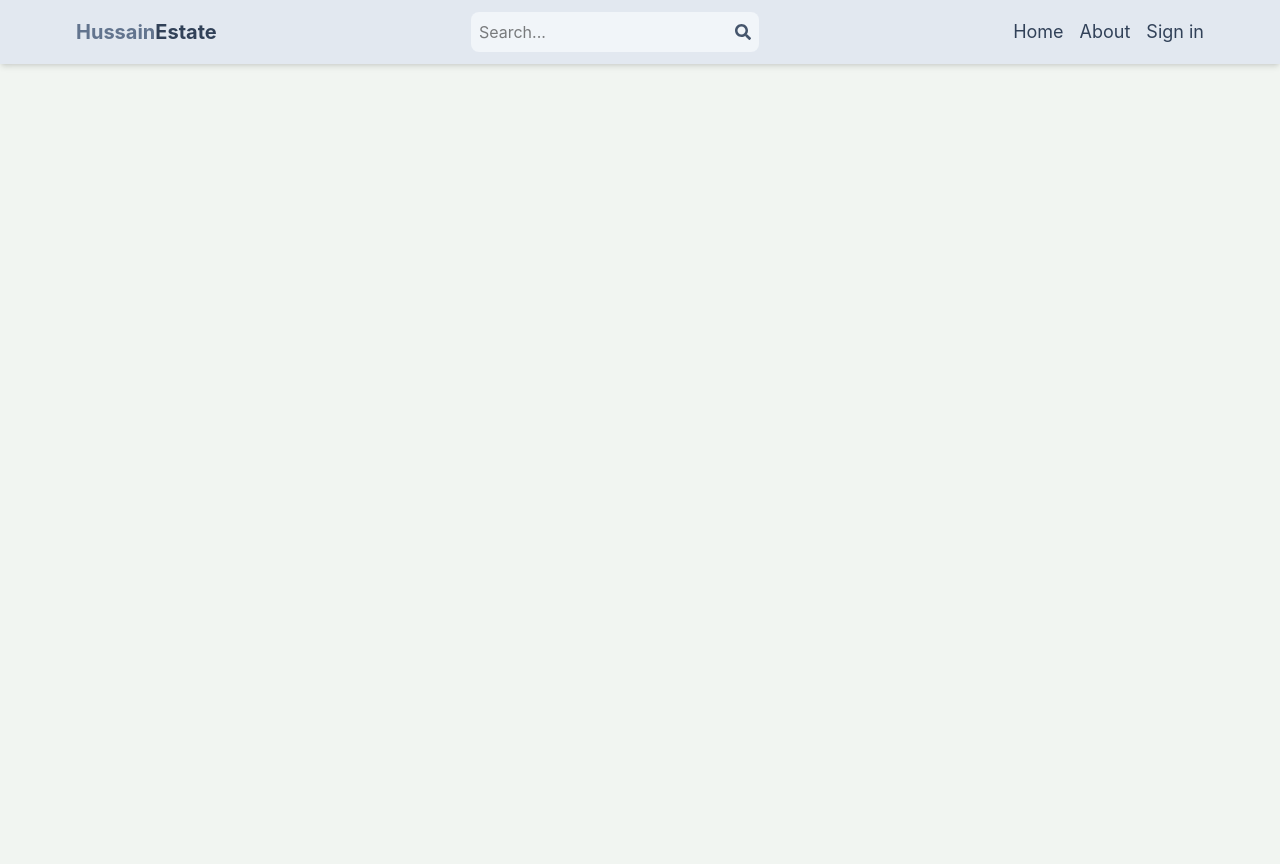
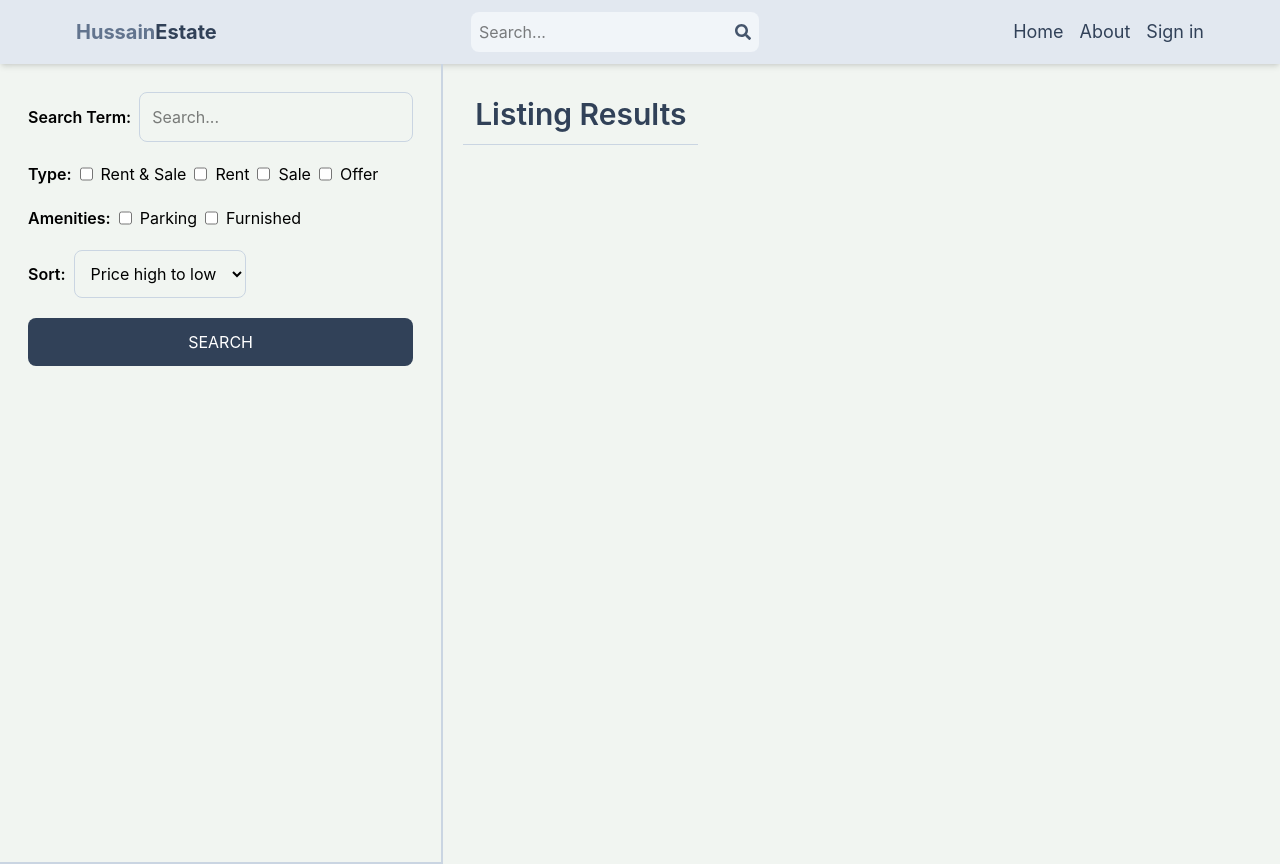
Before and after one commit to HussainAli7858/mern-real-estate, a React (Vite) app in the folder client/: page /search in a window 1280 px wide. Before the commit the page ends 800 px from the top, so only its background shows below. Built offline with nearby package versions, Linux system fonts and the light colour scheme; no server answers.

Commit message:
create search page UI

```diff
--- a/client/src/App.jsx
+++ b/client/src/App.jsx
@@ -9,6 +9,7 @@
 import CreateListing from './pages/CreateListing'
 import UpdateListing from './pages/UpdateListing'
 import Listing from './pages/Listing'
+import Search from './pages/Search'
 export default function App() {
   return (
     <BrowserRouter>
@@ -18,6 +19,7 @@
       <Route path='/sign-in' element={<Signin/>}/>
       <Route path='/sign-up' element={<SignUp/>}/>
       <Route path='/about' element={<About/>}/>
+      <Route path='/search' element={<Search/>}/>
       <Route path='/listing/:listingId' element={<Listing/>}/>
       <Route element={<PrivateRoute/>}>
         <Route path='/profile' element={<Profile/>}/>
--- /dev/null
+++ b/client/src/pages/Search.jsx
@@ -0,0 +1,59 @@
+import React from 'react'
+
+export default function Search() {
+  return (
+    <div className='flex flex-col md:flex-row'>
+       <div className='p-7 border-slate-300 border-b-2 md:border-r-2 md:min-h-screen'>
+          <form className='flex flex-col gap-5'>
+            <div className='flex items-center gap-2'>
+              <label className='whitespace-nowrap font-semibold'>Search Term:</label>
+              <input type="text" id='searchTerm' placeholder='Search...' className='border border-slate-300 rounded-lg p-3 w-full' />
+            </div>
+            <div className='flex flex-wrap items-center gap-2'>
+              <label className='font-semibold'>Type:</label>
+              <div className='flex gap-2'>
+                <input type="checkbox" id='all' className='' />
+                <span>Rent & Sale</span>
+              </div>
+              <div className='flex gap-2'>
+                <input type="checkbox" id='rent' className='' />
+                <span>Rent</span>
+              </div>
+              <div className='flex gap-2'>
+                <input type="checkbox" id='sale' className='' />
+                <span>Sale</span>
+              </div>
+              <div className='flex gap-2'>
+                <input type="checkbox" id='offer' className='' />
+                <span>Offer</span>
+              </div>
+            </div>
+            <div className='flex flex-wrap items-center gap-2'>
+              <label className='font-semibold'>Amenities:</label>
+              <div className='flex gap-2'>
+                <input type="checkbox" id='parking' className='' />
+                <span>Parking</span>
+              </div>
+              <div className='flex gap-2'>
+                <input type="checkbox" id='furnished' className='' />
+                <span>Furnished</span>
+              </div>
+            </div>
+            <div className='flex items-center gap-2'>
+                <label className='font-semibold'>Sort:</label>
+                <select id="sort_order" className='border border-slate-300 rounded-lg p-3'>
+                    <option>Price high to low</option>
+                    <option>Price low to high</option>
+                    <option>Latest</option>
+                    <option>Oldest</option>
+                </select>
+            </div>
+            <button className='bg-slate-700 text-white p-3 rounded-lg uppercase hover:opacity-90'>Search</button>
+          </form>
+       </div>
+       <div className=''>
+          <h1 className='text-3xl font-semibold border-b border-slate-300 p-3 text-slate-700 mt-5 ml-5'>Listing Results</h1>
+       </div>
+    </div>
+  )
+}
```
